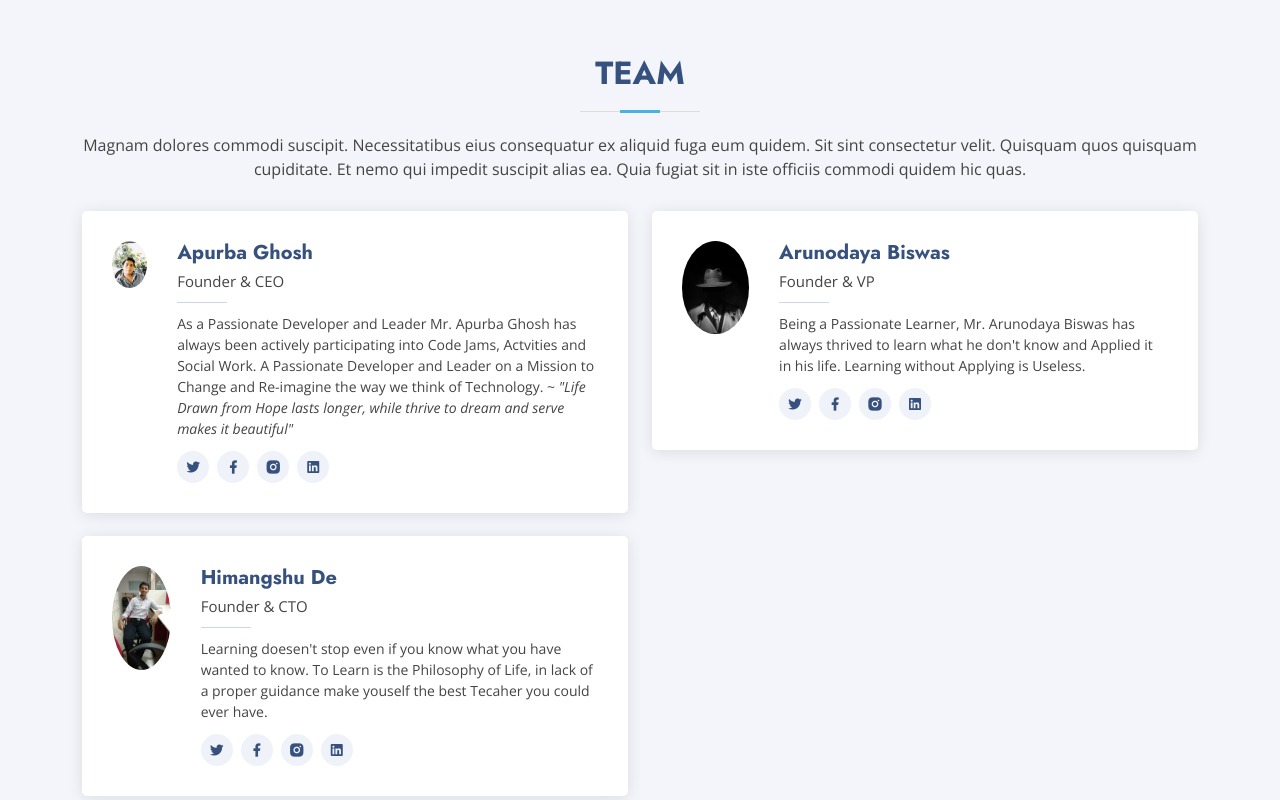
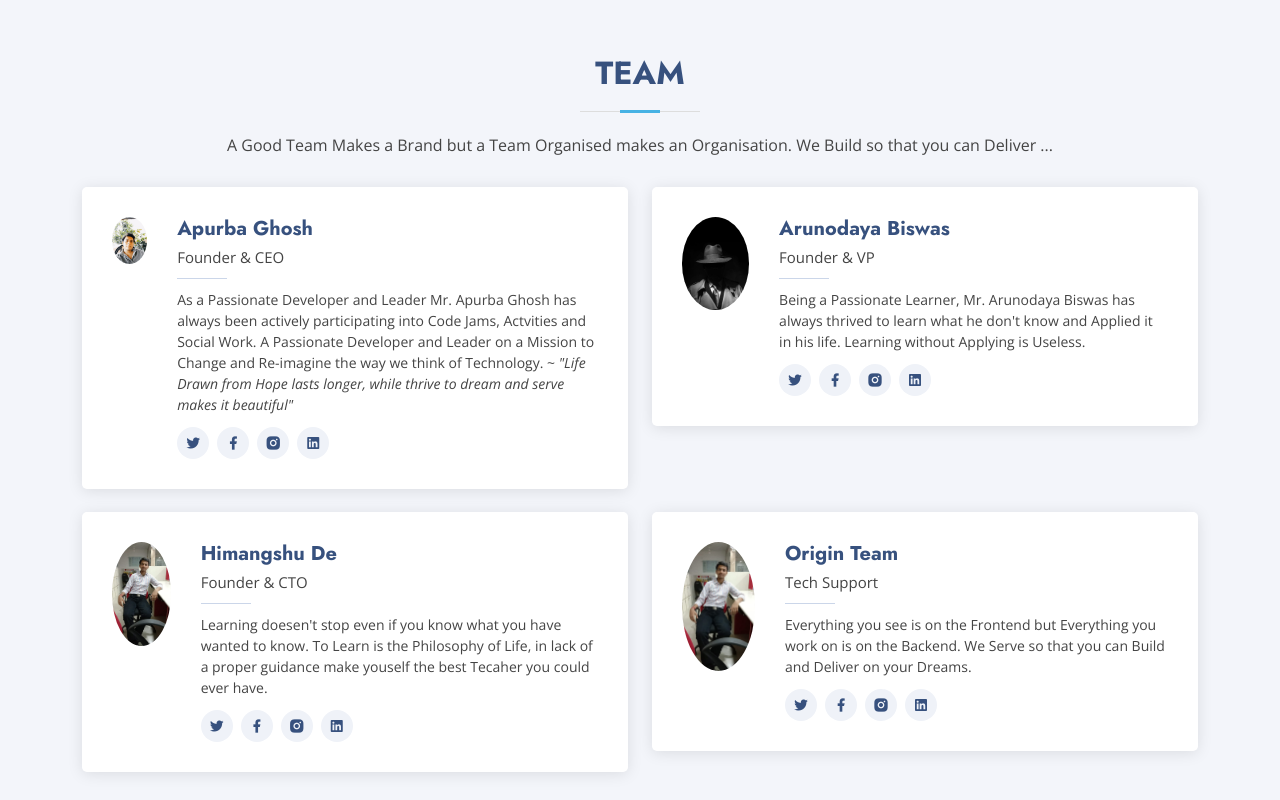
Before and after one commit to The-Tech-Firm/Web-Dev-Projects, a plain HTML site: page index.html in a window 1280 px wide. Shown: the part 5120-5920 px from the top of the page. Drawn offline with nearby package versions, Linux system fonts and the light colour scheme.

Commit message:
Adding changes to the index.html file Part 4

```diff
--- a/index.html
+++ b/index.html
@@ -517,9 +517,7 @@
 
         <div class="section-title">
           <h2>Team</h2>
-          <p>Magnam dolores commodi suscipit. Necessitatibus eius consequatur ex aliquid fuga eum quidem. Sit sint
-            consectetur velit. Quisquam quos quisquam cupiditate. Et nemo qui impedit suscipit alias ea. Quia fugiat sit
-            in iste officiis commodi quidem hic quas.</p>
+          <p>A Good Team Makes a Brand but a Team Organised makes an Organisation. We Build so that you can Deliver ...</p>
         </div>
 
         <div class="row">
@@ -577,6 +575,23 @@
                   <a href="https://www.facebook.com/himangshu.de.03"><i class="ri-facebook-fill"></i></a>
                   <a href="https://www.instagram.com/himangshu.de/"><i class="ri-instagram-fill"></i></a>
                   <a href="https://www.linkedin.com/in/thisishimangshude/"> <i class="ri-linkedin-box-fill"></i> </a>
+                </div>
+              </div>
+            </div>
+          </div>
+
+          <div class="col-lg-6 mt-4">
+            <div class="member d-flex align-items-start" data-aos="zoom-in" data-aos-delay="300">
+              <div class="pic"><img src="assets/img/team/murgi.jpeg" class="img-fluid" alt=""></div>
+              <div class="member-info">
+                <h4>Origin Team</h4>
+                <span>Tech Support</span>
+                <p>Everything you see is on the Frontend but Everything you work on is on the Backend. We Serve so that you can Build and Deliver on your Dreams. </p>
+                <div class="social">
+                  <a href=""><i class="ri-twitter-fill"></i></a>
+                  <a href=""><i class="ri-facebook-fill"></i></a>
+                  <a href=""><i class="ri-instagram-fill"></i></a>
+                  <a href=""> <i class="ri-linkedin-box-fill"></i> </a>
                 </div>
               </div>
             </div>
```
Also changed, not shown: assets/img/team/origin.png (added), assets/img/team/team-1.jpg (deleted), assets/img/team/team-2.jpg (deleted), assets/img/team/team-3.jpg (deleted), assets/img/team/team-4.jpg (deleted).
